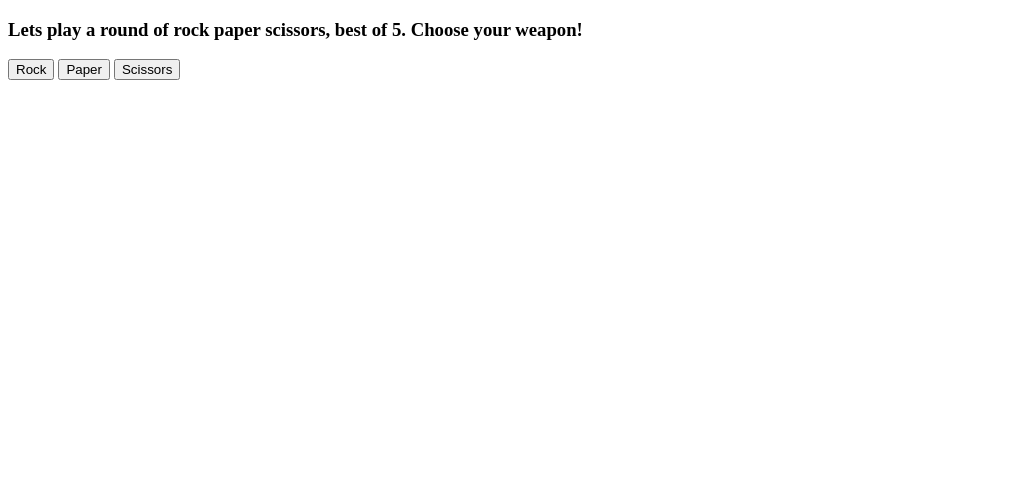
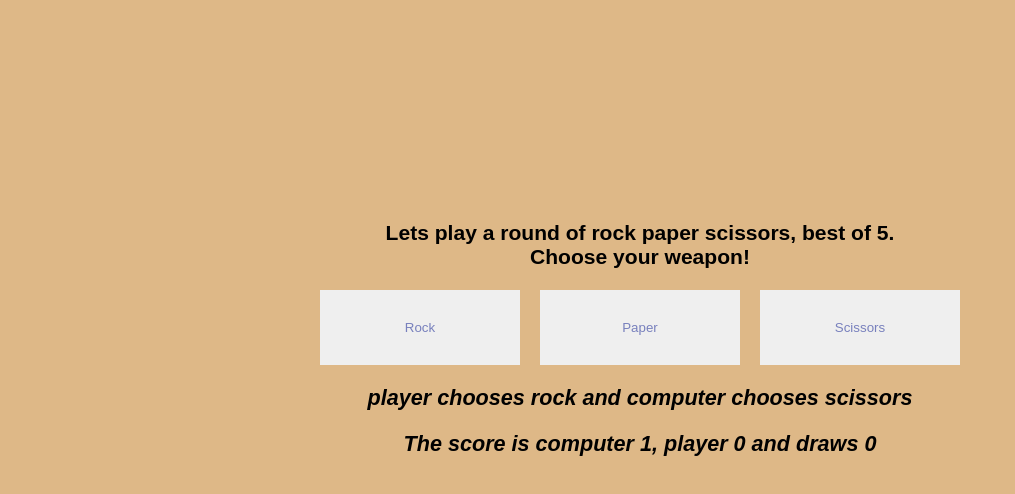
Before and after one commit to Kaiowesen/odin-project-foundations-rock-paper-scissors, a plain HTML site: page index.html in a window 1280 px wide. Both pictures are taken after a click on the button "Rock". Shown: the whole page, without its empty margins (0-1015 px from the left). Drawn offline with Linux system fonts and the light colour scheme.

Commit message:
Working game playing five rounds!

```diff
--- a/index.html
+++ b/index.html
@@ -3,13 +3,20 @@
     <head>
         <meta charset="utf-8">
         <title>Rock Paper Scissors</title>
+        <link rel="stylesheet" href="style.css">
     </head>
 
 <Body>
-<h3>Lets play a round of rock paper scissors, best of 5. Choose your weapon!</h3>
-<button id="rock">Rock</button>
-<button id="paper">Paper</button>
-<button id="scissors">Scissors</button>
+    <div id="mainFlex">
+        <h3>Lets play a round of rock paper scissors, best of 5.<br> Choose your weapon!</h3>
+        <div id="btnsContainer">
+             <button id="rock">Rock</button>
+             <button id="paper">Paper</button>
+             <button id="scissors">Scissors</button>
+        </div>
+        <div id="divC"></div>
+        <div id="divR"></div>
+    </div>
 
 
 
--- a/javascript.js
+++ b/javascript.js
@@ -7,7 +7,10 @@ const winners = [];
 let playerWins = [];
 let computerWins = [];
 let drawsArray = [];
-
+let playerSelect = "";
+let resultDiv = document.getElementById("divR")
+let rounDiv = document.getElementById("divC")
+let counter = 0;
 /*function game () {
     for (let i = 0; i < 5; i++) {
         playRound();
@@ -18,40 +21,13 @@ let drawsArray = [];
 }
 */
 
-
-
- //gets input from user, missing
-/*function playerChoice () {
- if ('click' == btnP) return "paper";
- if ('click' == btnR) return "rock"
- if ('click' == btnS) return "scissors"
-
-}*/
-
-
-
 //gets random input from computer
 function computerChoice () {
 
     return myArray[Math.floor(Math.random() * myArray.length)];
 }
 
-//function to play one round and announce winner
-function playRound() {
-   const playerSelection = playerSelect;
-   const computerSelection = computerChoice();
-   const winner = checkResult(playerSelection, computerSelection);
-   winners.push(winner)
-   playerWins = winners.filter(function(item) {
-    return (item == "player");
-    });
-    computerWins = winners.filter(function(item) {
-    return (item == "computer");
-    });
-  drawsArray = drawsArray = winners.filter(function(item) {
-    return (item == "draw");
-    });
-};
+
 
 
 
@@ -66,7 +42,7 @@ function checkResult (playerSelection,computerSelection) {
 
 }
 
-function validationCheck (answer) {
+/*function validationCheck (answer) {
    let _answer = answer
    while (answer == null) {
     answer = prompt ("Choose rock, paper or scissors");
@@ -77,23 +53,36 @@ function validationCheck (answer) {
     }
    return answer;
  };
+ */
 
 
 
 function finalScore (winP,winC) {
-         if (winP.length > winC.length || winC == null) {
-            console.log("The final score is player " + winP.length + " and computer " + winC.length + " player wins!");
-        }
-         else if (winC.length > winP.length || winP == null) {
-            console.log("The final score is computer " + winC.length + " and player " + winP.length + " computer wins!");
-        }
-         else {
-            console.log("The final score is computer " + winC.length + " and player " + winP.length + " It\'s a draw!");
+        if ((winP.length + winC.length + drawsArray.length) == 5 && winP.length > winC.length) {
+            alert("Game over Final result is Player " + winP.length + " Computer " + winC.length +  " player wins! refresh page to play again")
+            stop();
+
         }
 
-    }
 
-    function roundScore (roundScore) {
+         else if ((winP.length + winC.length + drawsArray.length) == 5 && winC.length > winP.length) {
+            alert("Game over Final result is Computer " + winC.length + ", player " + winP.length + " and draws " + drawsArray.length + " computer wins! refresh page to play again")
+            stop();
+        }
+        else if ((winP.length + winC.length + drawsArray.length) == 5 && winC.length == winP.length) {
+            alert("The score is computer " + winC.length + ", player " + winP.length + " and draws " + drawsArray.length + " It\'s a draw! refresh page to play again")
+            stop();
+        }
+        else if (winC.length && winP.length == null)   {
+            alert("The score is computer 0 and Player 0. It/'s a draw!")
+        }
+
+         else {
+            resultDiv.textContent = "The score is computer " + winC.length + ", player " + winP.length + " and draws " + drawsArray.length;
+        }
+}
+
+    /*function roundScore (roundScore) {
         if (roundScore == "player") {
             console.log("player wins round")
         }
@@ -103,15 +92,44 @@ function finalScore (winP,winC) {
         else if (roundScore == "draw") {
                 console.log("It\'s a draw!");
             }
-        }
+        }*/
 
-        const buttons = document.querySelectorAll('button');
+       const buttons = document.querySelectorAll('button');
 
         buttons.forEach((button) => {
 
             // and for each one we add a 'click' listener
             button.addEventListener('click', () => {
-              let playerSelects = (button.id);
-              console.log(playerSelects)
+                playerSelect = (button.id)
+                counter++;
+                if (counter < 6){
+                    playRound();
+                    finalScore(computerWins, playerWins);
+                }
+
             });
-          });
+        });
+
+            //playRound();
+            //finalScore(computerWins, playerWins);
+            //});
+
+
+
+//function to play one round and announce winner
+function playRound() {
+    const computerSelection = computerChoice();
+    const winner = checkResult(playerSelect, computerSelection);
+    rounDiv.textContent = " player chooses " + playerSelect + " and computer chooses " + computerSelection;
+    winners.push(winner);
+    playerWins = winners.filter(function(item) {
+        return (item == "player");
+        });
+    computerWins = winners.filter(function(item) {
+        return (item == "computer");
+        });
+    drawsArray = winners.filter(function(item) {
+        return (item == "draw");
+        });
+
+ }
--- /dev/null
+++ b/style.css
@@ -0,0 +1,50 @@
+button {
+
+    padding: 30px;
+    color: rgb(120, 128, 189);
+    width: 200px;
+    border:4px salmon;
+}
+button:hover {
+    background-color: azure;
+
+
+}
+#btnsContainer {
+    display: flex;
+    flex-grow: 1;
+    justify-content: center;
+    gap: 20px;
+
+}
+#mainFlex {
+    display: flex;
+    flex-direction: column;
+    flex-grow: 1;
+    justify-content: center;
+    margin-top: 200px;
+    align-items: center;
+
+}
+h3 {
+    text-align: center;
+}
+#divR,
+#divC
+ {
+    font-size: larger;
+    font-family: Arial, Helvetica, sans-serif;
+    font-weight: 700;
+    font-style: italic;
+    margin-top: 20px;
+}
+
+
+div {
+    font-size: large;
+    font-family: Arial, Helvetica, sans-serif;
+}
+body {
+    background-color: burlywood;
+
+}
```
